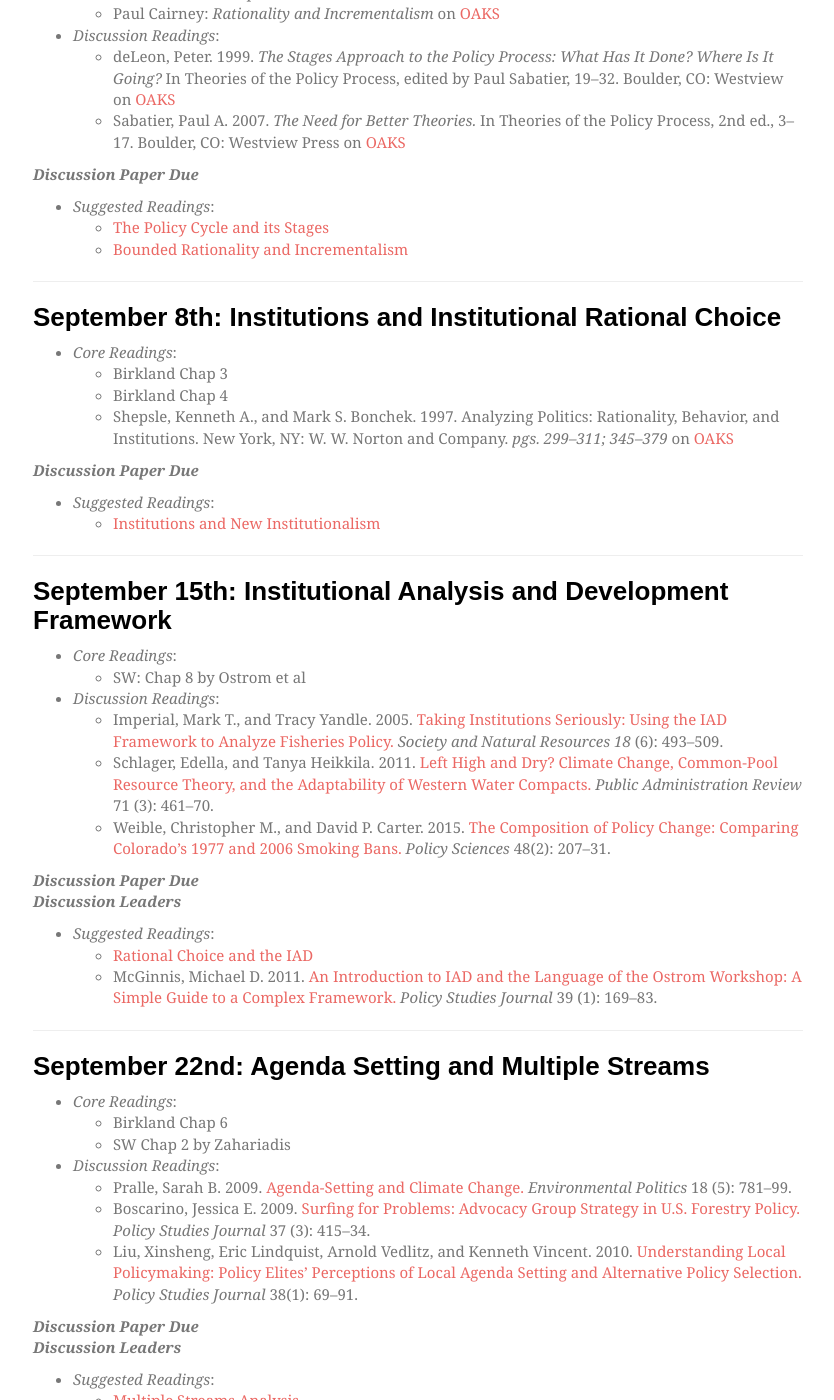
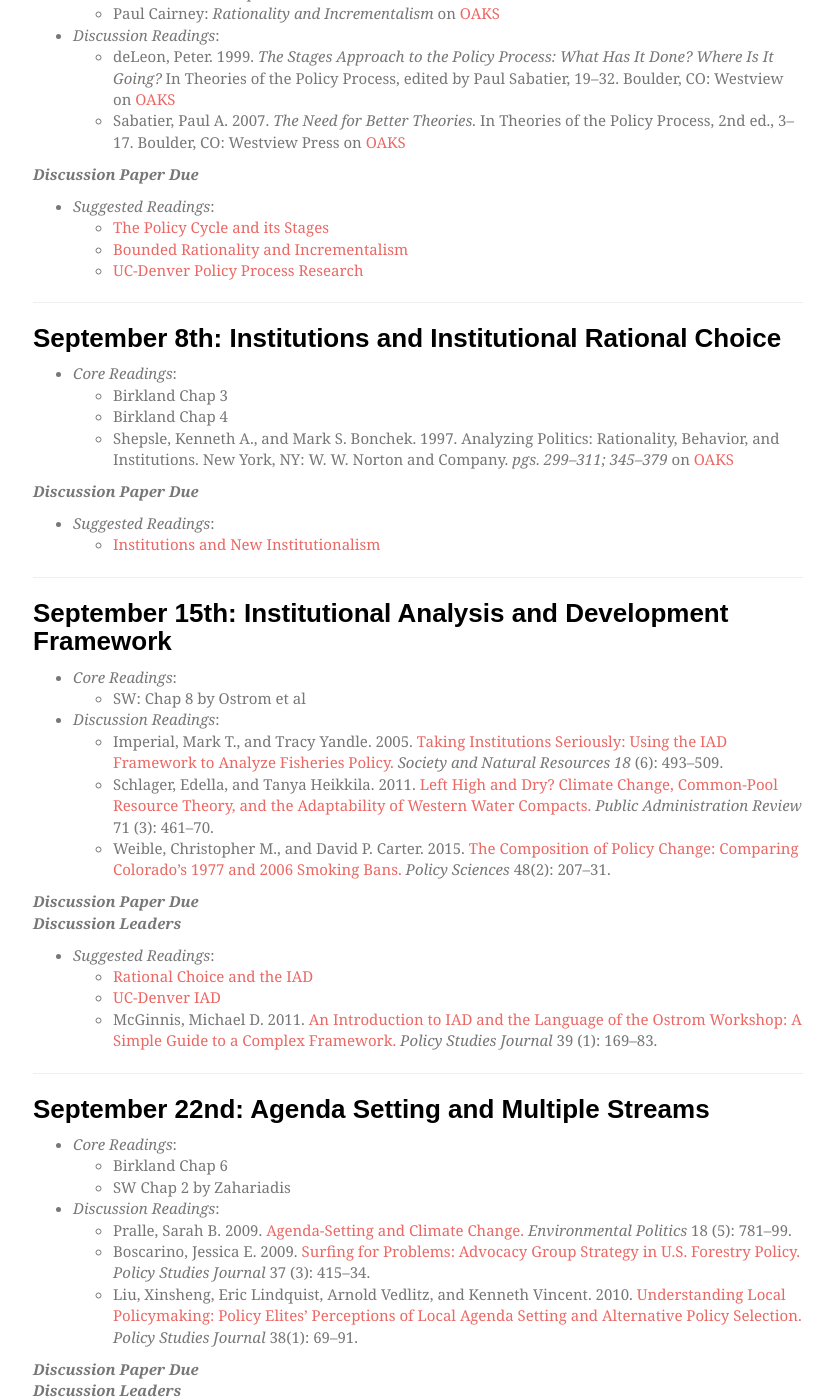
Before and after one commit to mnowlin/evss-puba602, a Jekyll site: the page built from schedule.md, in a window 1280 px wide and 1400 px high, scrolled down 1104 px. Shown: the whole window, without its empty margins (222-1056 px from the left). Built offline with Jekyll 4.4.1, drawn with Linux system fonts in a browser that asks for light colours; nearby versions of some CDN libraries; some web fonts are replaced; a file with an impossible date is left out.

Commit message:
update schedule

```diff
--- a/schedule.md
+++ b/schedule.md
@@ -64,6 +64,7 @@ __Bertelli__: Bertelli, Anthony Micheal. 2012. _The Political Economy of Public
 -  _Suggested Readings_:
     * [The Policy Cycle and its Stages](https://paulcairney.wordpress.com/2013/11/11/policy-concepts-in-1000-words-the-policy-cycle-and-its-stages/)
     * [Bounded Rationality and Incrementalism](https://paulcairney.wordpress.com/2013/11/11/policy-concepts-in-1000-words-bounded-rationality-and-incrementalism/)
+    * [UC-Denver Policy Process Research](http://www.ucdenver.edu/academics/colleges/SPA/researchandoutreach/Buechner%20Institute%20for%20Governance/Centers/WOPPR/Pages/WhatisPolicyProcessResearch.aspx)
 
 ---
 
@@ -104,6 +105,7 @@ __Bertelli__: Bertelli, Anthony Micheal. 2012. _The Political Economy of Public
 
 -  _Suggested Readings_:
     * [Rational Choice and the IAD](https://paulcairney.wordpress.com/2014/04/10/policy-concepts-in-1000-words-rational-choice-and-the-iad/)
+    * [UC-Denver IAD](http://www.ucdenver.edu/academics/colleges/SPA/researchandoutreach/Buechner%20Institute%20for%20Governance/Centers/WOPPR/IAD/Pages/default.aspx)
     * McGinnis, Michael D. 2011. [An Introduction to IAD and the Language
     of the Ostrom Workshop: A Simple Guide to a Complex Framework.](http://onlinelibrary.wiley.com/doi/10.1111/j.1541-0072.2010.00401.x/full)
     _Policy Studies Journal_ 39 (1): 169–83.
@@ -160,6 +162,7 @@ __Bertelli__: Bertelli, Anthony Micheal. 2012. _The Political Economy of Public
 -  _Suggested Readings_:
     * [Networks, sub-government and communities](https://paulcairney.wordpress.com/2014/03/25/policy-concepts-in-1000-words-networks-sub-government-and-communities/)
     * [The Advocacy Coalition Framework](https://paulcairney.wordpress.com/2013/10/30/policy-concepts-in-1000-words-the-advocacy-coalition-framework/)
+    * [UC-Denver ACF](http://www.ucdenver.edu/academics/colleges/SPA/researchandoutreach/Buechner%20Institute%20for%20Governance/Centers/WOPPR/ACF/Pages/ACFOverview.aspx)
     * Weible, Christopher M., Paul A. Sabatier, and Kelly McQueen. 2009.
     [Themes and Variations: Taking Stock of the Advocacy Coalition Framework.](http://onlinelibrary.wiley.com/doi/10.1111/j.1541-0072.2008.00299.x/full) _Policy Studies Journal_ 37 (1): 121–140.
 
```
